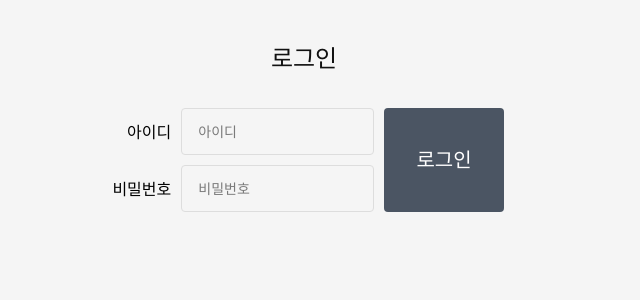
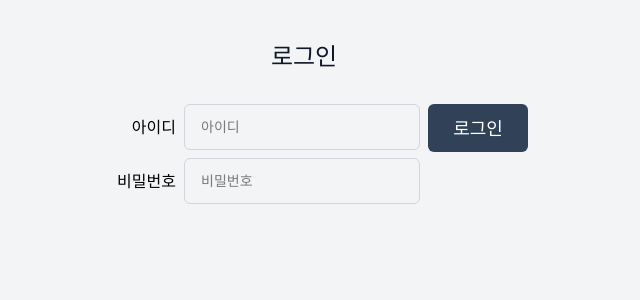
Before and after one commit to Leets-Official/6th-FE-Mission-Zero100, a React (Vite) app: page /login in a window 1280 px wide. Shown: the top 300 px of the page, without its empty margins (336-976 px from the left). Built offline with nearby package versions, Linux system fonts and the light colour scheme.

Commit message:
chore: ignore build(dist) & .DS_Store; update source

```diff
--- a/src/main.jsx
+++ b/src/main.jsx
@@ -12,35 +12,11 @@ import Signup from './pages/Signup.jsx'
 
 function Home() {
   return (
-    <div style={{display:'flex',justifyContent:'center',alignItems:'center',minHeight:'100vh',background:'#f5f5f5'}}>
-      <div style={{display:'flex',flexDirection:'column',gap:12,width:'100%',maxWidth:300,margin:'0 auto'}}>
-        <h1 style={{fontSize:36,fontWeight:700,textAlign:'center',marginBottom:20}}>Suseong TODO</h1>
-        <a href="/login" style={{
-          padding:'16px',
-          background:'#4B5563',
-          borderRadius:9999,
-          textDecoration:'none',
-          color:'#fff',
-          textAlign:'center',
-          fontSize:'16px',
-          fontWeight:500,
-          width:'100%',
-          maxWidth:200,
-          margin:'0 auto'
-        }}>로그인</a>
-        <a href="/signup" style={{
-          padding:'16px',
-          background:'#4B5563',
-          borderRadius:9999,
-          textDecoration:'none',
-          color:'#fff',
-          textAlign:'center',
-          fontSize:'16px',
-          fontWeight:500,
-          width:'100%',
-          maxWidth:200,
-          margin:'0 auto'
-        }}>회원가입</a>
+    <div className="flex justify-center items-center min-h-screen bg-gray-100">
+      <div className="flex flex-col gap-3 w-full max-w-[300px] mx-auto">
+        <h1 className="text-4xl font-extrabold text-center mb-5">Suseong TODO</h1>
+        <a href="/login" className="block px-4 py-4 bg-slate-700 text-white rounded-full text-center text-base font-medium w-full max-w-[200px] mx-auto">로그인</a>
+        <a href="/signup" className="block px-4 py-4 bg-slate-700 text-white rounded-full text-center text-base font-medium w-full max-w-[200px] mx-auto">회원가입</a>
       </div>
     </div>
   )
--- a/src/pages/Login.jsx
+++ b/src/pages/Login.jsx
@@ -13,74 +13,42 @@ export default function Login() {
   }
 
   return (
-    <div style={{display:'flex',flexDirection:'column',alignItems:'center',minHeight:'100vh',background:'#f5f5f5',padding:'40px 20px'}}>
-      <div style={{width:'100%',maxWidth:400}}>
+    <div className="flex flex-col items-center min-h-screen bg-gray-100 py-10 px-5">
+      <div className="w-full max-w-md">
         {/* Title */}
-  <h1 style={{fontSize:24,fontWeight:500,marginBottom:32,color:'#111',textAlign:'center'}}>로그인</h1>
+        <h1 className="text-2xl font-medium mb-8 text-gray-900 text-center">로그인</h1>
 
         {/* Login Form */}
-        <form onSubmit={handleSubmit} style={{display:'flex',flexDirection:'column',gap:8}}>
-            <div style={{ display: 'flex', flexDirection: 'row', position: 'relative', alignItems: 'stretch' }}>
-                <div style={{ display: 'flex', flexDirection: 'column', position: 'relative', marginRight: 10 }}>
-                    <div style={{display:'flex',gap:8,alignItems:'center'}}>
-                        <div style={{flex:1, display: "flex", flexDirection: "row", gap: 10, alignItems: "center" }}>
-                            <p style={{ width: "100px", textAlign: "end" }}>아이디</p>
+        <form onSubmit={handleSubmit} className="flex flex-col gap-2">
+          <div className="flex gap-2 items-start">
+            <div className="flex-1">
+              <div className="flex items-center gap-2">
+                <p className="w-24 text-right">아이디</p>
                 <input
                   placeholder="아이디"
                   value={id}
-                                onChange={e=>setId(e.target.value)}
-                                style={{
-                                width:'100%',
-                                padding:'12px 16px',
-                                fontSize:14,
-                                border:'1px solid #ddd',
-                                borderRadius:4,
-                                outline:'none'
-                                }}
+                  onChange={e => setId(e.target.value)}
+                  className="flex-1 border border-gray-300 rounded-md px-4 py-3 text-sm outline-none"
                 />
               </div>
-                    </div>
-                    <div style={{ marginTop: 10, display: "flex", flexDirection: "row", gap: 10, alignItems: "center" }}>
-                        <p style={{ width: "100px", textAlign: "end" }}>비밀번호</p>
+              <div className="mt-2 flex items-center gap-2">
+                <p className="w-24 text-right">비밀번호</p>
                 <input
                   type="password"
                   placeholder="비밀번호"
                   value={password}
-                        onChange={e=>setPassword(e.target.value)}
-                        style={{
-                            width:'100%',
-                            padding:'12px 16px',
-                            fontSize:14,
-                            border:'1px solid #ddd',
-                            borderRadius:4,
-                            outline:'none'
-                        }}
+                  onChange={e => setPassword(e.target.value)}
+                  className="flex-1 border border-gray-300 rounded-md px-4 py-3 text-sm outline-none"
                 />
               </div>
             </div>
             <button
               type="submit"
-          style={{
-            width: '120px',
-            alignSelf: 'stretch',
-            background: '#4B5563',
-            color: 'white',
-            border: 'none',
-            borderRadius: 4,
-            cursor: 'pointer',
-            fontSize: 20,
-            fontWeight: 500,
-            display: 'flex',
-            alignItems: 'center',
-            justifyContent: 'center',
-            flexShrink: 0,
-            padding: 0
-          }}
+              className="w-28 h-12 bg-slate-700 text-white rounded-md text-lg font-medium flex items-center justify-center"
             >
               로그인
             </button>
           </div>
-
         </form>
       </div>
     </div>
--- a/src/pages/Signup.jsx
+++ b/src/pages/Signup.jsx
@@ -14,28 +14,28 @@ export default function Signup() {
   }
 
   return (
-    <div style={{display:'flex',flexDirection:'column',alignItems:'center',minHeight:'100vh',background:'#f5f5f5',padding:'40px 20px'}}>
-      <div style={{width:'100%',maxWidth:420}}>
-        <h1 style={{fontSize:28,fontWeight:700,textAlign:'center',marginBottom:28}}>회원가입</h1>
+    <div className="flex flex-col items-center min-h-screen bg-gray-100 py-10 px-5">
+      <div className="w-full max-w-[420px]">
+        <h1 className="text-3xl font-extrabold text-center mb-7">회원가입</h1>
 
-        <form onSubmit={handleSubmit} style={{display:'flex',flexDirection:'column',gap:16}}>
-          <div style={{display:'flex',alignItems:'center',gap:12}}>
-            <label style={{width:72,fontSize:16}}>이름</label>
-            <input value={name} onChange={e=>setName(e.target.value)} style={{flex:1,padding:'10px 12px',borderRadius:6,border:'1px solid #ccc'}} />
+        <form onSubmit={handleSubmit} className="flex flex-col gap-4">
+          <div className="flex items-center gap-3">
+            <label className="w-18 text-base">이름</label>
+            <input value={name} onChange={e => setName(e.target.value)} className="flex-1 px-3 py-2 rounded-lg border border-gray-300" />
           </div>
 
-          <div style={{display:'flex',alignItems:'center',gap:12}}>
-            <label style={{width:72,fontSize:16}}>아이디</label>
-            <input value={id} onChange={e=>setId(e.target.value)} style={{flex:1,padding:'10px 12px',borderRadius:6,border:'1px solid #ccc'}} />
+          <div className="flex items-center gap-3">
+            <label className="w-18 text-base">아이디</label>
+            <input value={id} onChange={e => setId(e.target.value)} className="flex-1 px-3 py-2 rounded-lg border border-gray-300" />
           </div>
 
-          <div style={{display:'flex',alignItems:'center',gap:12}}>
-            <label style={{width:72,fontSize:16}}>비밀번호</label>
-            <input type="password" value={password} onChange={e=>setPassword(e.target.value)} style={{flex:1,padding:'10px 12px',borderRadius:6,border:'1px solid #ccc'}} />
+          <div className="flex items-center gap-3">
+            <label className="w-18 text-base">비밀번호</label>
+            <input type="password" value={password} onChange={e => setPassword(e.target.value)} className="flex-1 px-3 py-2 rounded-lg border border-gray-300" />
           </div>
 
-          <div style={{display:'flex',justifyContent:'center',marginTop:6}}>
-            <button type="submit" style={{padding:'12px 20px',background:'#4B5563',color:'#fff',border:'none',borderRadius:8,boxShadow:'0 2px 0 rgba(0,0,0,0.3)',fontSize:16}}>회원가입</button>
+          <div className="flex justify-center mt-2">
+            <button type="submit" className="px-5 py-3 bg-slate-700 text-white rounded-lg shadow-md text-base">회원가입</button>
           </div>
         </form>
       </div>
--- a/src/pages/TodoPage.jsx
+++ b/src/pages/TodoPage.jsx
@@ -3,16 +3,16 @@ import { Link } from 'react-router-dom'
 
 export default function TodoPage() {
   return (
-    <div style={{display:'flex',justifyContent:'center',paddingTop:40}}>
-      <div style={{width:720,background:'#fff',padding:20,borderRadius:6,boxShadow:'0 2px 8px rgba(0,0,0,0.06)'}}>
-        <div style={{display:'flex',justifyContent:'space-between',alignItems:'center',marginBottom:12}}>
-          <h2 style={{margin:0}}>TODO 페이지</h2>
-          <Link to="/" style={{fontSize:14,color:'#374151',textDecoration:'none'}}>루트로</Link>
+    <div className="flex justify-center pt-10">
+      <div className="w-full max-w-3xl bg-white p-5 rounded-md shadow">
+        <div className="flex justify-between items-center mb-3">
+          <h2 className="m-0 text-lg font-semibold">TODO 페이지</h2>
+          <Link to="/" className="text-sm text-gray-600 no-underline">루트로</Link>
         </div>
 
-        <div style={{padding:12,background:'#f3f4f6',borderRadius:6}}>
+        <div className="p-3 bg-gray-100 rounded-md">
           {/* UI-only placeholder: real todo list already exists in app; this is a page placeholder */}
-          <p style={{margin:0,color:'#374151'}}>여기는 Todo 페이지(UI 전용)입니다. 실제 기능은 기존 Todo 컴포넌트에서 동작합니다.</p>
+          <p className="m-0 text-gray-700">여기는 Todo 페이지(UI 전용)입니다. 실제 기능은 기존 Todo 컴포넌트에서 동작합니다.</p>
         </div>
       </div>
     </div>
```
Also changed, not shown: 6 other files (tests, documents, lock files or other folders). Lines whose indentation alone changed are shown as unchanged.
